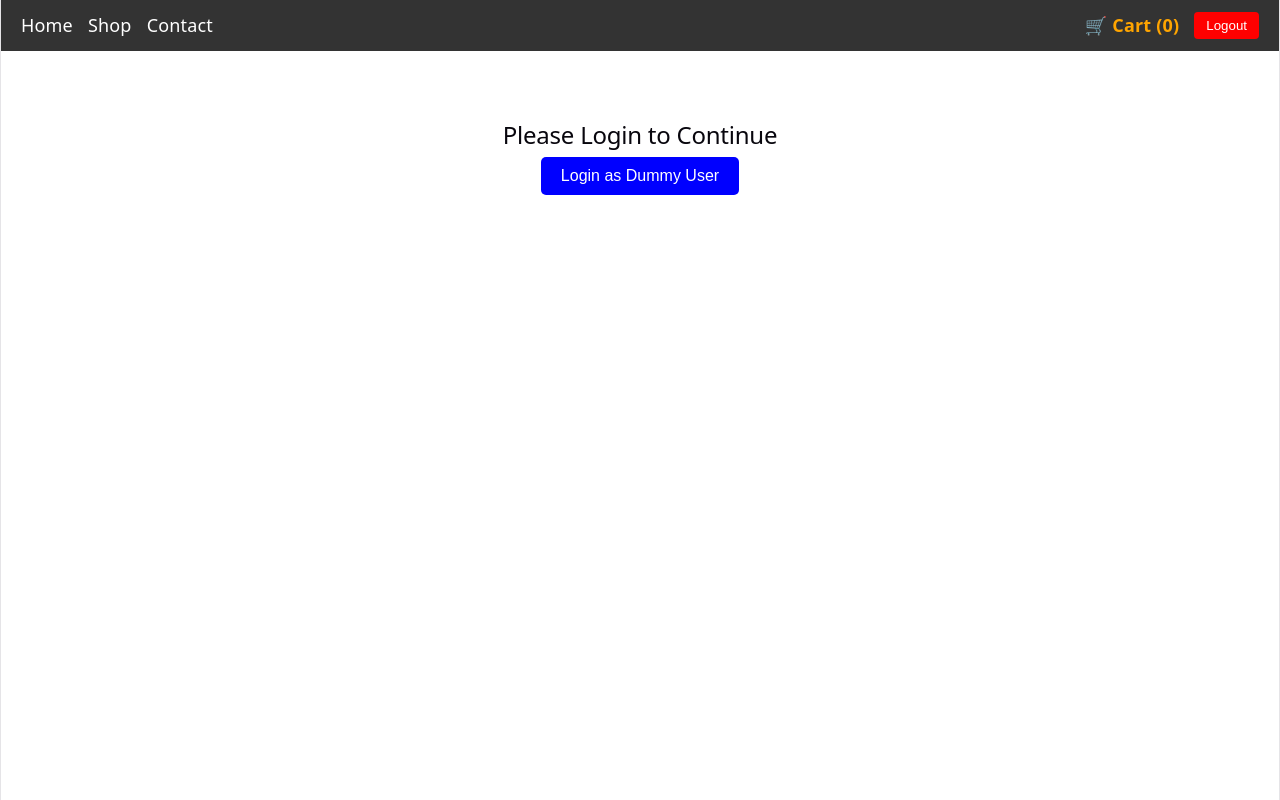
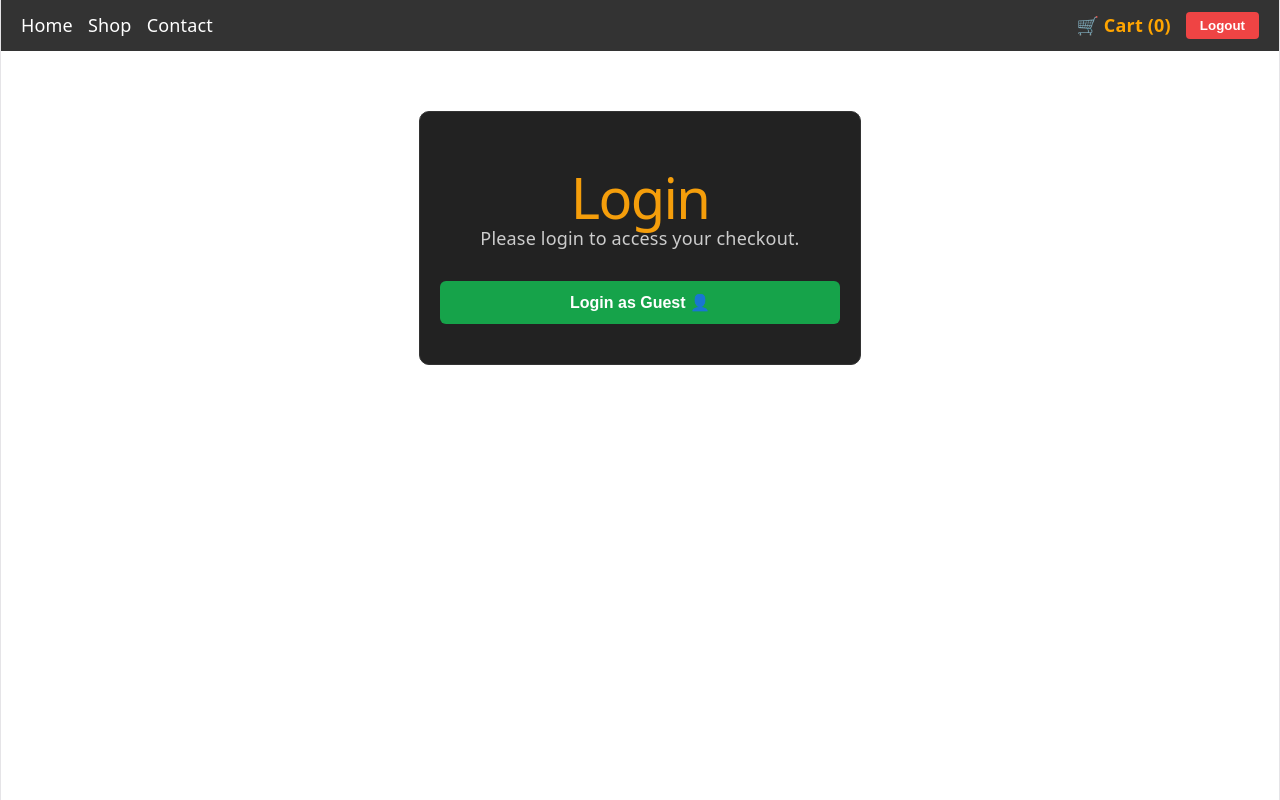
Before and after one commit to shashank113333/shopzone-spa, a React (Vite) app in the folder shopzone/: page /login in a window 1280 px wide. Built offline with nearby package versions, Linux system fonts and the light colour scheme; sample sign-in values are in the browser's storage.

Commit message:
Fix reactive auth state so Navbar updates to Logout immediately

```diff
--- a/shopzone/src/App.jsx
+++ b/shopzone/src/App.jsx
@@ -11,22 +11,20 @@ import Login from './pages/Login';
 import Checkout from './pages/Checkout';
 
 function PrivateRoute({ children }) {
-  const isLoggedIn = localStorage.getItem('isLoggedIn') === 'true';
+  const { isLoggedIn } = useContext(CartContext);
   return isLoggedIn ? children : <Navigate to="/login" />;
 }
 
 function App() {
-  const { cart } = useContext(CartContext);
+  const { cart, isLoggedIn, logout } = useContext(CartContext);
 
   const handleLogout = () => {
-    localStorage.removeItem('isLoggedIn');
-    alert('Logged out!');
-    window.location.reload();
+    logout();
+    alert('Logged out successfully!');
   };
 
   return (
     <BrowserRouter>
-
       <nav style={{
         padding: '12px 20px',
         background: '#333',
@@ -48,10 +46,10 @@ function App() {
             🛒 Cart ({cart.length})
           </Link>
 
-          {localStorage.getItem('isLoggedIn') === 'true' ? (
-             <button onClick={handleLogout} style={{ background: 'red', color: 'white', border: 'none', padding: '6px 12px', cursor: 'pointer', borderRadius: '4px' }}>Logout</button>
+          {isLoggedIn ? (
+             <button onClick={handleLogout} style={{ background: '#ef4444', color: 'white', border: 'none', padding: '6px 14px', cursor: 'pointer', borderRadius: '4px', fontWeight: 'bold' }}>Logout</button>
           ) : (
-             <Link to="/login" style={{ color: 'lightblue', textDecoration: 'none' }}>Login</Link>
+             <Link to="/login" style={{ color: 'lightblue', textDecoration: 'none', fontWeight: 'bold' }}>Login</Link>
           )}
         </div>
       </nav>
--- a/shopzone/src/context/CartContext.jsx
+++ b/shopzone/src/context/CartContext.jsx
@@ -8,9 +8,23 @@ export function CartProvider({ children }) {
     return savedCart ? JSON.parse(savedCart) : [];
   });
 
+  const [isLoggedIn, setIsLoggedIn] = useState(() => {
+    return localStorage.getItem('isLoggedIn') === 'true';
+  });
+
   useEffect(() => {
     localStorage.setItem('shopzone_cart', JSON.stringify(cart));
   }, [cart]);
+
+  const login = () => {
+    localStorage.setItem('isLoggedIn', 'true');
+    setIsLoggedIn(true);
+  };
+
+  const logout = () => {
+    localStorage.removeItem('isLoggedIn');
+    setIsLoggedIn(false);
+  };
 
   const addToCart = (product) => {
     setCart((prevCart) => {
@@ -32,6 +46,7 @@ export function CartProvider({ children }) {
       )
     );
   };
+
   const decreaseQuantity = (id) => {
     setCart((prevCart) =>
       prevCart
@@ -42,13 +57,21 @@ export function CartProvider({ children }) {
     );
   };
 
-
   const removeFromCart = (id) => {
     setCart((prevCart) => prevCart.filter((item) => item.id !== id));
   };
 
   return (
-    <CartContext.Provider value={{ cart, addToCart, increaseQuantity, decreaseQuantity, removeFromCart }}>
+    <CartContext.Provider value={{
+      cart,
+      addToCart,
+      increaseQuantity,
+      decreaseQuantity,
+      removeFromCart,
+      isLoggedIn,
+      login,
+      logout
+    }}>
       {children}
     </CartContext.Provider>
   );
--- a/shopzone/src/pages/Login.jsx
+++ b/shopzone/src/pages/Login.jsx
@@ -1,19 +1,37 @@
+import { useContext } from 'react';
 import { useNavigate } from 'react-router-dom';
+import { CartContext } from '../context/CartContext';
 
 function Login() {
+  const { login } = useContext(CartContext);
   const navigate = useNavigate();
 
-  const handleLogin = () => {
-    localStorage.setItem('isLoggedIn', 'true');
-    alert('Logged in successfully!');
+  const handleGuestLogin = () => {
+    login();
+    alert('Logged in as Guest!');
     navigate('/checkout');
   };
 
   return (
-    <div style={{ padding: '50px', textAlign: 'center' }}>
-      <h2>Please Login to Continue</h2>
-      <button onClick={handleLogin} style={{ padding: '10px 20px', background: 'blue', color: 'white', border: 'none', borderRadius: '5px', cursor: 'pointer', fontSize: '16px' }}>
-        Login as Dummy User
+    <div style={{ maxWidth: '400px', margin: 'auto', textAlign: 'center', padding: '40px 20px', background: '#222', borderRadius: '10px', marginTop: '40px', border: '1px solid #333' }}>
+      <h1 style={{ color: '#f59e0b', marginBottom: '15px' }}>Login</h1>
+      <p style={{ color: '#ccc', marginBottom: '30px' }}>Please login to access your checkout.</p>
+
+      <button
+        onClick={handleGuestLogin}
+        style={{
+          background: '#16a34a',
+          color: 'white',
+          padding: '12px 24px',
+          border: 'none',
+          borderRadius: '6px',
+          fontSize: '16px',
+          fontWeight: 'bold',
+          cursor: 'pointer',
+          width: '100%'
+        }}
+      >
+        Login as Guest 👤
       </button>
     </div>
   );
```
